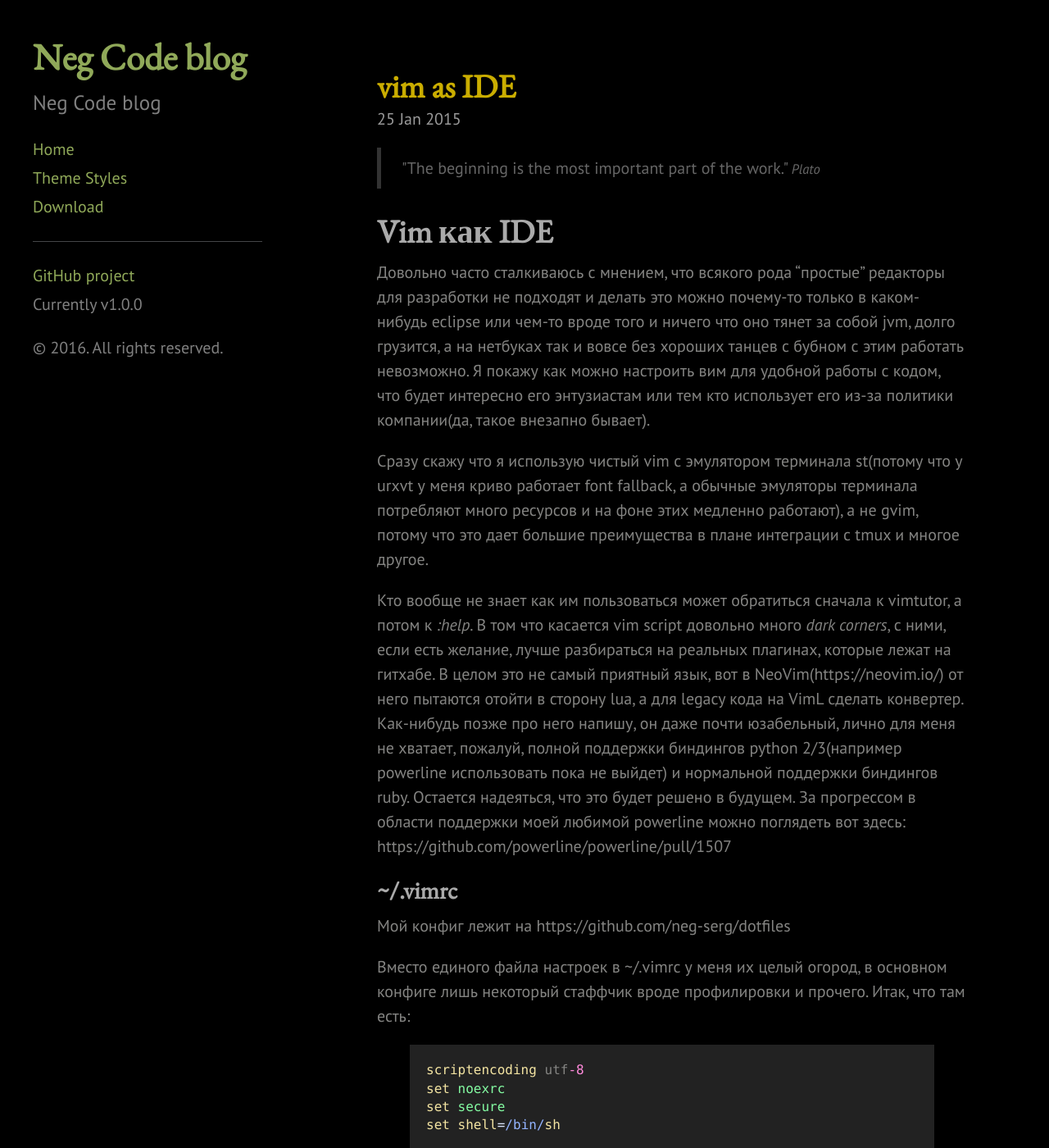
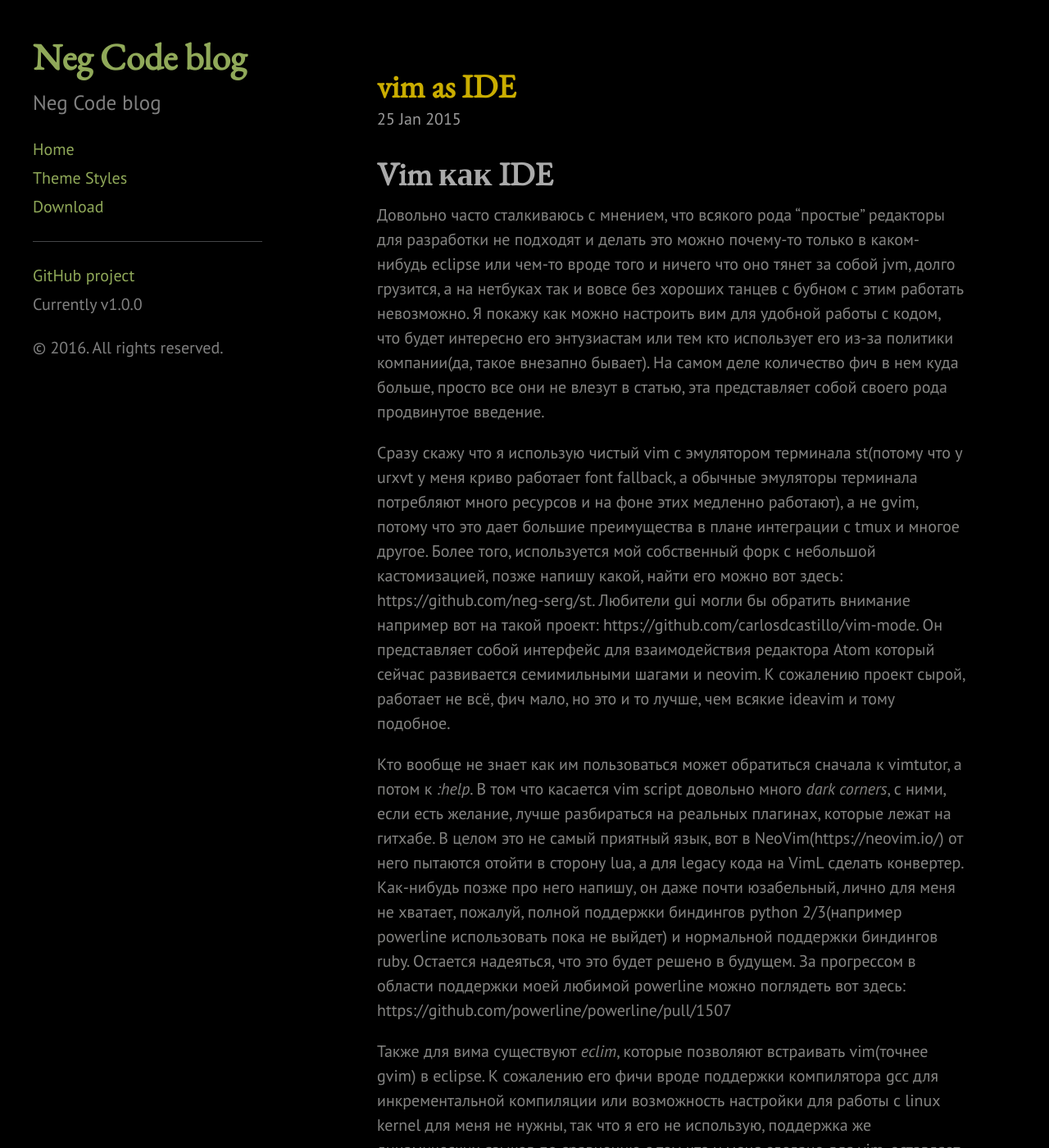
Before and after one commit to neg-serg/neg-serg.github.io, a Jekyll site: the page built from _posts/2015-01-25-vim-as-ide.md, in a window 1280 px wide and 1400 px high. Shown: the whole window at 82% size. Built offline with Jekyll 4.4.1, drawn with Linux system fonts in a browser that asks for light colours; Markdown is read by kramdown in place of the engine named in the settings; some of the changed text lies outside the part shown.

Commit message:
update vim-ide post

```diff
--- a/_posts/2015-01-25-vim-as-ide.md
+++ b/_posts/2015-01-25-vim-as-ide.md
@@ -1,8 +1,6 @@
 ---
 layout: post
 title: vim as IDE
-description: "Its ON, baby"
-headline: "Let's Fire up the Engines"
 categories: personal
 tags:
   - vim
@@ -18,9 +16,6 @@
 published: true
 ---
 
->&quot;The beginning is the most important part of the work.&quot;
-><small><cite title="Plato">Plato</cite></small>
-
 Vim как IDE
 ===================
 
@@ -30,12 +25,21 @@
 грузится, а на нетбуках так и вовсе без хороших танцев с бубном с этим работать
 невозможно. Я покажу как можно настроить вим для удобной работы с кодом, что
 будет интересно его энтузиастам или тем кто использует его из-за политики
-компании(да, такое внезапно бывает).
+компании(да, такое внезапно бывает). На самом деле количество фич в нем
+куда больше, просто все они не влезут в статью, эта представляет собой своего
+рода продвинутое введение.
 
 Сразу скажу что я использую чистый vim с эмулятором терминала st(потому что
 у urxvt у меня криво работает font fallback, а обычные эмуляторы терминала
 потребляют много ресурсов и на фоне этих медленно работают), а не gvim, потому
 что это дает большие преимущества в плане интеграции с tmux и многое другое.
+Более того, используется мой собственный форк с небольшой кастомизацией, позже
+напишу какой, найти его можно вот здесь: https://github.com/neg-serg/st.
+Любители gui могли бы обратить внимание например вот на такой проект:
+https://github.com/carlosdcastillo/vim-mode. Он представляет собой интерфейс
+для взаимодействия редактора Atom который сейчас развивается семимильными
+шагами и neovim. К сожалению проект сырой, работает не всё, фич мало, но
+это и то лучше, чем всякие ideavim и тому подобное.
 
 Кто вообще не знает как им пользоваться может обратиться сначала к vimtutor,
 а потом к *:help*. В том что касается vim script довольно много *dark corners*,
@@ -50,12 +54,26 @@
 поглядеть вот здесь:
 https://github.com/powerline/powerline/pull/1507
 
+Также для вима существуют *eclim*, которые позволяют встраивать vim(точнее
+gvim) в eclipse. К сожалению его фичи вроде поддержки компилятора gcc для
+инкрементальной компиляции или возможность настройки для работы с linux kernel
+для меня не нужны, так что я его не использую, поддержка же динамических языков
+по сравнению с тем что у меня сделано для vim, оставляет желать лучшего, как
+и общая скорость работы и уж тем более скорость запуска(привет jvm). Вместо
+этого можно обратить внимание на
+https://github.com/JetBrains/hackathon-Embeditor который по идее делает то же
+самое для intellij idea, но для этого надо быть любителем последней, да
+и документации и поддержки нет, так что по этой причине он тоже не
+рассматривается.
+
 ~/.vimrc
 -------------
 
 Мой конфиг лежит на https://github.com/neg-serg/dotfiles
 
-Вместо единого файла настроек в ~/.vimrc у меня их целый огород, в основном конфиге лишь некоторый стаффчик вроде профилировки и прочего. Итак, что там есть:
+Вместо единого файла настроек в ~/.vimrc у меня их целый огород, в основном
+конфиге лишь некоторый стаффчик вроде профилировки и прочего. Итак, что там
+есть:
 
 {% highlight vim %}
 scriptencoding utf-8
@@ -91,7 +109,7 @@
 
 Здесь написано что если вим всё поддерживает, то добавить функцию для
 профилировки. Результаты будут записаны в /tmp/vim*profile.txt, их анализ труда
-не представляет. Это можно использовать когда вим тормозит непонятно почему.
+не представляет. Это можно использовать когда vim тормозит непонятно почему.
 С большой долей вероятности первые строчки списков покажут "вредителя".
 
 Ещё одна забавная штука:
@@ -107,8 +125,8 @@
 {% endhighlight %}
 
 Показывает в сообщений время, которое ушло на запуск. *echom* добавляет инфу не
-только на вывод, но и в :messages, так что это всегда можно посмотреть если
-пропустили. Значения типа 30s дают повод задуматься :)
+только на вывод, но и в *:messages*, так что это всегда можно посмотреть если
+пропустили. Значения типа *30s* дают повод задуматься :)
 
 {% highlight vim %}
 if has('vim_starting')
@@ -125,8 +143,9 @@
 Это инициализация для NeoBundle, а также для powerline(красивая статусная
 строка, о ней, пожалуй, расскажу отдельно) и fzf, очень удобного, быстрого
 независимого от vim fuzzyfinder'а для быстрой навигации по файлам вроде того
-что есть в продуктах jetbrains. Чтобы он(fzf) работал ещё понадобится tmux,
-терминальный мультиплексор.
+что есть в продуктах jetbrains. Чтобы он(fzf) работал как задумано ещё
+понадобится tmux, терминальный мультиплексор. Кстати взаимодействие с tmux
+одна из основных причин почему я использую именно vim, а не gvim.
 
 Поддержа python2 в neovim:
 
@@ -474,7 +491,9 @@
 nmap MK :Make
 nmap MC :Make clean<cr>
 {% endhighlight %}
-Вроде ни с чем важным не конфликтуют и нет необходимости тянуться до функциональных клавиш(которых может и не быть).
+Вроде ни с чем важным не конфликтуют и нет необходимости тянуться до
+функциональных клавиш(которых может и не быть). Кроме make можно без особых
+проблем добавить поддержку любых других сборщиков, например cargo.
 
 В случае если появятся какие-то ошибки они будут показаны в quickfix.
 Как это работает показано чуть ниже.
@@ -510,4 +529,9 @@
 
 ![agit-demo](http://i.imgur.com/4oxxgBA.png)
 
+Правда в последнее время вместо этого я пришел к использованию GV, который
+мне кажется намного более удобным и минималистичным. Вот то как выглядит его выхлоп:
+
+![GV-demo](http://i.imgur.com/meUHFd0.png)
+
 Это первая из статей, которая посвящена vim'у, в следующей я сделаю обзор плагинов.
```
Also changed, not shown: other parts of _posts/2015-01-25-vim-as-ide.md (+2 -4 lines).
